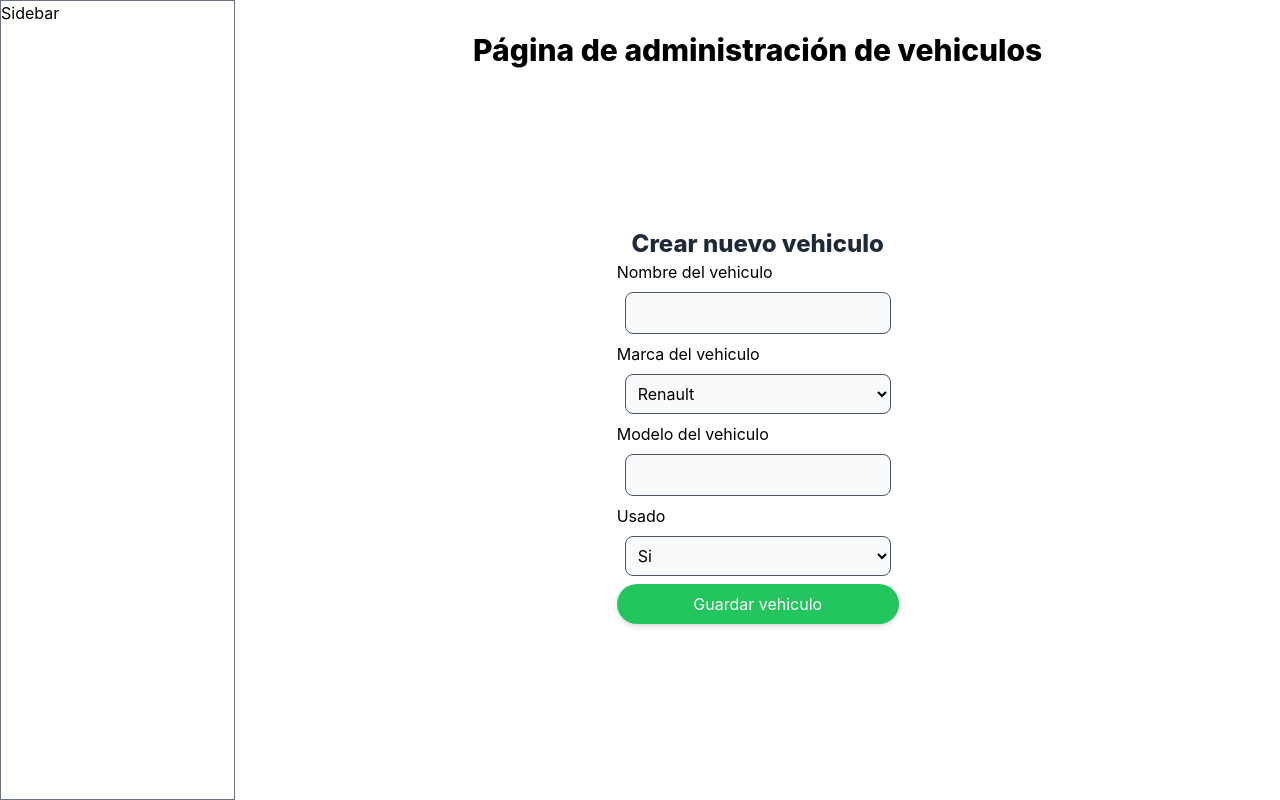
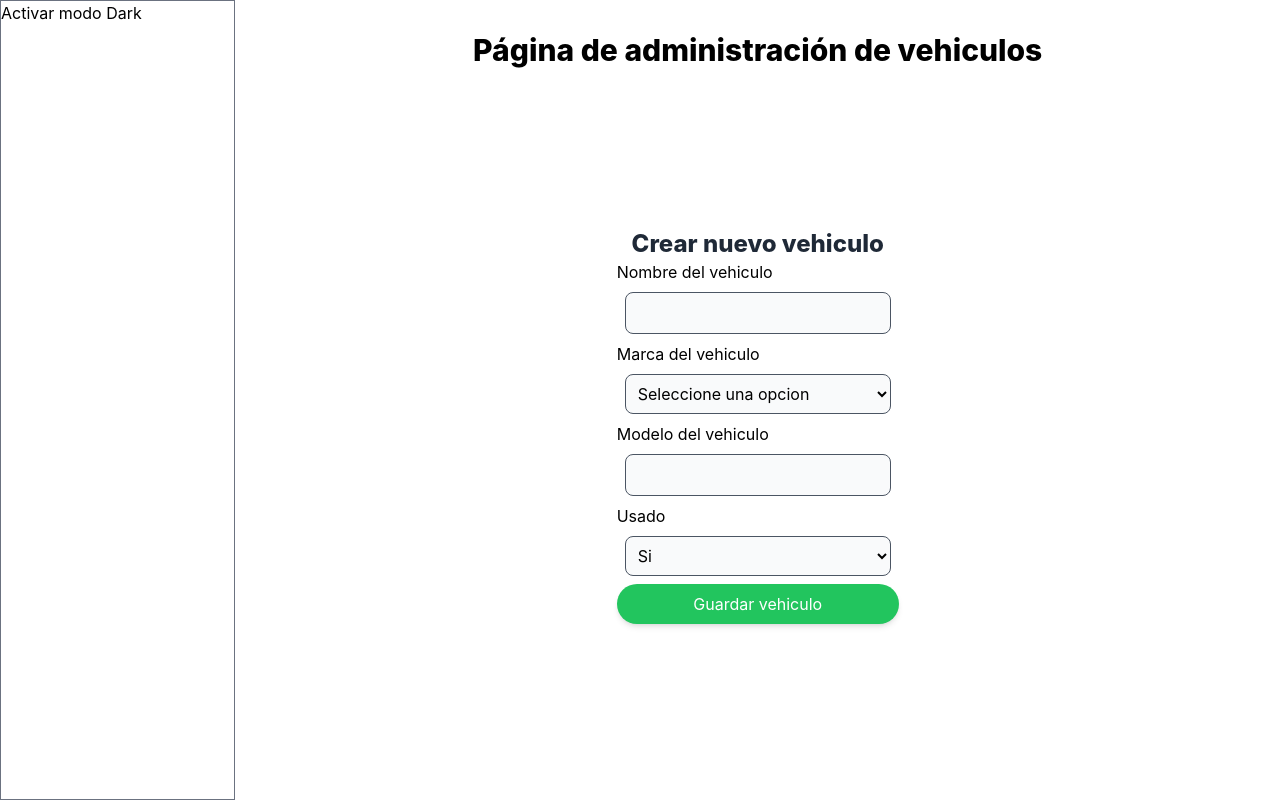
Before and after one commit to coscristian/Concesionario, a React (Create React App) app: page /admin/vehiculos in a window 1280 px wide. Built offline with nearby package versions, Linux system fonts and the light colour scheme.

Commit message:
Hooks State, Effect, Ref, Context

```diff
--- a/src/App.jsx
+++ b/src/App.jsx
@@ -1,3 +1,4 @@
+import { useEffect, useState } from 'react';
 import Login from './pages/Login';
 import Registro from './pages/Registro';
 import Admin from './pages/admin/Index';
@@ -6,13 +7,20 @@ import PublicLayout from './layouts/PublicLayout';
 import './styles/styles.css';
 import PrivateLayout from 'layouts/PrivateLayout';
 import AuthLayout from 'layouts/AuthLayout';
-
+import { DarkModeContext } from 'context/darkMode';
 import { BrowserRouter as Router, Routes, Route } from 'react-router-dom';
 import Vehiculos from 'pages/admin/Vehiculos';
 import Clientes from 'pages/admin/Clientes';
 
 function App() {
+
+    const [darkMode, setDarkMode] = useState(false);
+    useEffect(() => {
+        console.log("Modo dark:", darkMode);
+    }, [darkMode]);
+    // value={{get, set}}
     return (
+        <DarkModeContext.Provider value={{ darkMode, setDarkMode }}>
             <Router>
                 <Routes>
                     <Route path="/" element={<PublicLayout />}>
@@ -29,6 +37,7 @@ function App() {
                     </Route>
                 </Routes>
             </Router>
+        </DarkModeContext.Provider>
     );
 }
 
--- a/src/components/Navbar.jsx
+++ b/src/components/Navbar.jsx
@@ -1,13 +1,16 @@
-import React from 'react'
+import { useDarkMode } from 'context/darkMode';
+import React, { useEffect, useState } from 'react'
 import {Link} from 'react-router-dom';
+import TriggerDarkMode from 'components/triggerDarkMode';
+const Navbar = () => {
+  const {darkMode, setDarkMode} = useDarkMode();
 
-const Navbar = () => {
   return (
     <nav className='bg-red-400'>
       <ul className='flex w-full justify-between my-3'>
         <li>Navegación 1</li>
         <li>Navegación 2</li>
-        <li>Navegación 3</li>
+        <li><TriggerDarkMode /></li>
         <li className='px-3'>
           <Link to="/login">
             <button className='bg-indigo-500 p-2 text-white rounded-lg shadow-md hover:bg-indigo-600'>Iniciar sesión</button>
--- a/src/components/Sidebar.jsx
+++ b/src/components/Sidebar.jsx
@@ -1,8 +1,11 @@
 import React from 'react'
+import TriggerDarkMode from 'components/triggerDarkMode';
 
 const Sidebar = () => {
   return (
-    <nav className='w-72 border border-gray-500'>Sidebar</nav>
+    <nav className='w-72 border border-gray-500'>
+      <TriggerDarkMode />
+    </nav>
   );
 }
 
--- /dev/null
+++ b/src/components/triggerDarkMode.jsx
@@ -0,0 +1,17 @@
+import { useDarkMode } from "context/darkMode";
+import React from "react";
+
+const TriggerDarkMode = () => {
+    const {darkMode, setDarkMode} = useDarkMode();
+    return (
+        <button
+        onClick={() => {
+            setDarkMode(!darkMode);
+        }}
+        >
+        {`${darkMode ? "Desactivar" : "Activar"} modo Dark`}
+        </button>
+    );
+};
+
+export default TriggerDarkMode;
--- /dev/null
+++ b/src/context/darkMode.js
@@ -0,0 +1,9 @@
+import { createContext, useContext } from "react";
+
+//Crear contexto
+export const DarkModeContext = createContext(null);
+
+//Usar contexto
+export const useDarkMode = () =>{
+    return useContext(DarkModeContext);
+}
--- a/src/layouts/PublicLayout.jsx
+++ b/src/layouts/PublicLayout.jsx
@@ -6,7 +6,7 @@ const PublicLayout = () => {
     return (
         <div className="flex flex-col justify-between h-screen">
             <Navbar />
-            <main className="h-full overflow-y-scroll bg-blue-400"><Outlet /></main>
+            <main className="h-full overflow-y-scroll"><Outlet /></main>
             <Footer />
         </div>
     );
--- a/src/pages/Index.jsx
+++ b/src/pages/Index.jsx
@@ -1,8 +1,11 @@
 import React from 'react'
+import { useDarkMode } from 'context/darkMode';
 
 const Index = () => {
+  const {darkMode} = useDarkMode();
+
   return (
-      <div>Contenido Landing concesionario</div>
+      <div className={`flex h-full bg-gray-${darkMode ? '900': '50'}`}>Contenido Landing concesionario</div>
   );
 }
 
--- a/src/pages/admin/Index.jsx
+++ b/src/pages/admin/Index.jsx
@@ -1,8 +1,13 @@
+import { useDarkMode } from 'context/darkMode';
 import React from 'react'
 
 const Admin = () => {
+  const {darkMode} = useDarkMode();
   return (
-    <div>Index del panel de Admin</div>
+    <div className={`bg-gray-${darkMode ? '900': '100'} h-full w-full`}>
+      <div>Index del panel de Admin</div>
+    </div>
+
   );
 }
 
--- a/src/pages/admin/Vehiculos.jsx
+++ b/src/pages/admin/Vehiculos.jsx
@@ -1,6 +1,8 @@
-import React, { useEffect, useState } from "react";
+import React, { useEffect, useState, useRef } from "react";
 import { ToastContainer, toast } from 'react-toastify';
 import 'react-toastify/dist/ReactToastify.css';
+
+// UseRef ->
 
 const VehiculosBackend = [
   {
@@ -82,9 +84,9 @@ const Vehiculos = () => {
         <TablaVehiculos listaVehiculos={vehiculos} />
       ) : (
         <FormularioCreacionVehiculos
-          funcionParaMostrarLaTabla={setMostrarTabla}
+          setMostrarTabla={setMostrarTabla}
           listaVehiculos={vehiculos}
-          funcionParaAgregarUnVehiculo={setVehiculos}/>
+          setVehiculos={setVehiculos}/>
       )}
       <ToastContainer
         position="bottom-center"
@@ -128,19 +130,26 @@ const TablaVehiculos = ({ listaVehiculos}) => {
   );
 };
 
-const FormularioCreacionVehiculos = ({funcionParaMostrarLaTabla, listaVehiculos, funcionParaAgregarUnVehiculo }) => {
-  const [nombre, setNombre] = useState();
-  const [marca, setMarca] = useState();
-  const [modelo, setModelo] = useState();
-  const [usado, setUsado] = useState();
+const FormularioCreacionVehiculos = ({setMostrarTabla, listaVehiculos, setVehiculos }) => {
 
-  const enviarAlBackend = () => {
-    console.log("Nombre:", nombre, "Modelo:", modelo, "Marca", marca, "Usado", usado);
-    toast.success("Vehiculo agregado correctamente");
-    funcionParaMostrarLaTabla(true);
-    // Spread operator -> Tome lo que ya habia mas lo que voy a agregar
-    funcionParaAgregarUnVehiculo([...listaVehiculos,
-       {nombre: nombre, marca: marca, modelo: modelo, usado: usado}])
+  const form = useRef(null);
+
+  const submitForm = (e) =>{
+    e.preventDefault();
+    const fd = new FormData(form.current);
+
+    const nuevoVehiculo = {};
+    fd.forEach((value, key)=>{
+      nuevoVehiculo[key] = value;
+    });
+    setMostrarTabla(true);
+    setVehiculos([...listaVehiculos, nuevoVehiculo]);
+    // Identificar el caso de exito y mostrar un toast
+
+    // Identificar el caso de falla  y mostrar un toast
+
+    toast.success("Vehiculo agregado con exito!");
+    console.log("Datos del form enviados", fd);
   }
 
   return (
@@ -149,18 +158,16 @@ const FormularioCreacionVehiculos = ({funcionParaMostrarLaTabla, listaVehiculos,
         Crear nuevo vehiculo
       </h2>
 
-      <form className="flex flex-col">
+      <form ref={form} onSubmit={submitForm}  className="flex flex-col">
         <label className="flex flex-col" htmlFor="nombre">
           Nombre del vehiculo
           <input
             name="nombre"
-
+            required
             className="bg-gray-50 border border-gray-600 p-2 rounded-lg m-2"
             type="text"
-            value={nombre}
-            onChange={(e) => {
-              setNombre(e.target.value);
-            }}
+
+
           />
         </label>
 
@@ -168,13 +175,12 @@ const FormularioCreacionVehiculos = ({funcionParaMostrarLaTabla, listaVehiculos,
           Marca del vehiculo
           <select
             name="marca"
+            required
             className="bg-gray-50 border border-gray-600 p-2 rounded-lg m-2"
-            value={marca}
-            onChange={(e)=> {
-              setMarca(e.target.value);
-            }}
+
+            defaultValue={0}
           >
-            <option disabled>Seleccione una opcion</option>
+            <option disabled value={0}>Seleccione una opcion</option>
             <option>Renault</option>
             <option>Toyota</option>
             <option>Ford</option>
@@ -187,15 +193,13 @@ const FormularioCreacionVehiculos = ({funcionParaMostrarLaTabla, listaVehiculos,
           Modelo del vehiculo
           <input
             name="modelo"
-
+            required
             className="bg-gray-50 border border-gray-600 p-2 rounded-lg m-2"
             type="number"
             min={1992}
             max={2023}
-            value={modelo}
-            onChange={(e) => {
-              setModelo(e.target.value);
-            }}
+
+
           />
         </label>
 
@@ -203,11 +207,10 @@ const FormularioCreacionVehiculos = ({funcionParaMostrarLaTabla, listaVehiculos,
           Usado
           <select
             name="usado"
+            required
             className="bg-gray-50 border border-gray-600 p-2 rounded-lg m-2"
-            value={usado}
-            onChange={(e)=> {
-              setUsado(e.target.value);
-            }}
+
+
           >
             <option disabled>Seleccione una opcion</option>
             <option>Si</option>
@@ -216,11 +219,9 @@ const FormularioCreacionVehiculos = ({funcionParaMostrarLaTabla, listaVehiculos,
         </label>
 
         <button
-          type="button"
+          type="submit"
           className="col-span-2 bg-green-500 p-2 rounded-full shadow-md hover:bg-green-600 text-white"
-          onClick={()=>{
-            enviarAlBackend();
-          }}
+
         >
           Guardar vehiculo
         </button>
```
Lines whose indentation alone changed are shown as unchanged.
